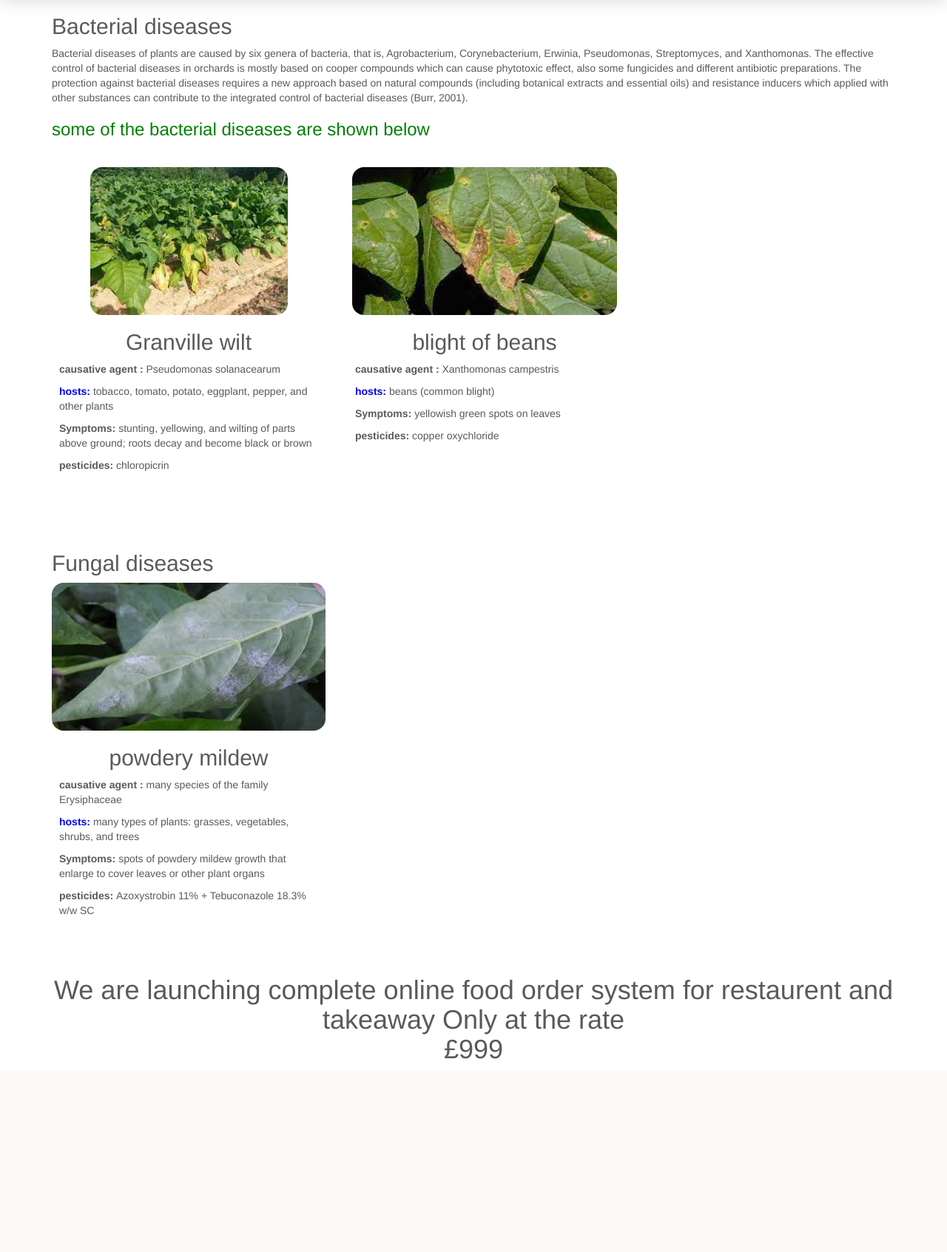
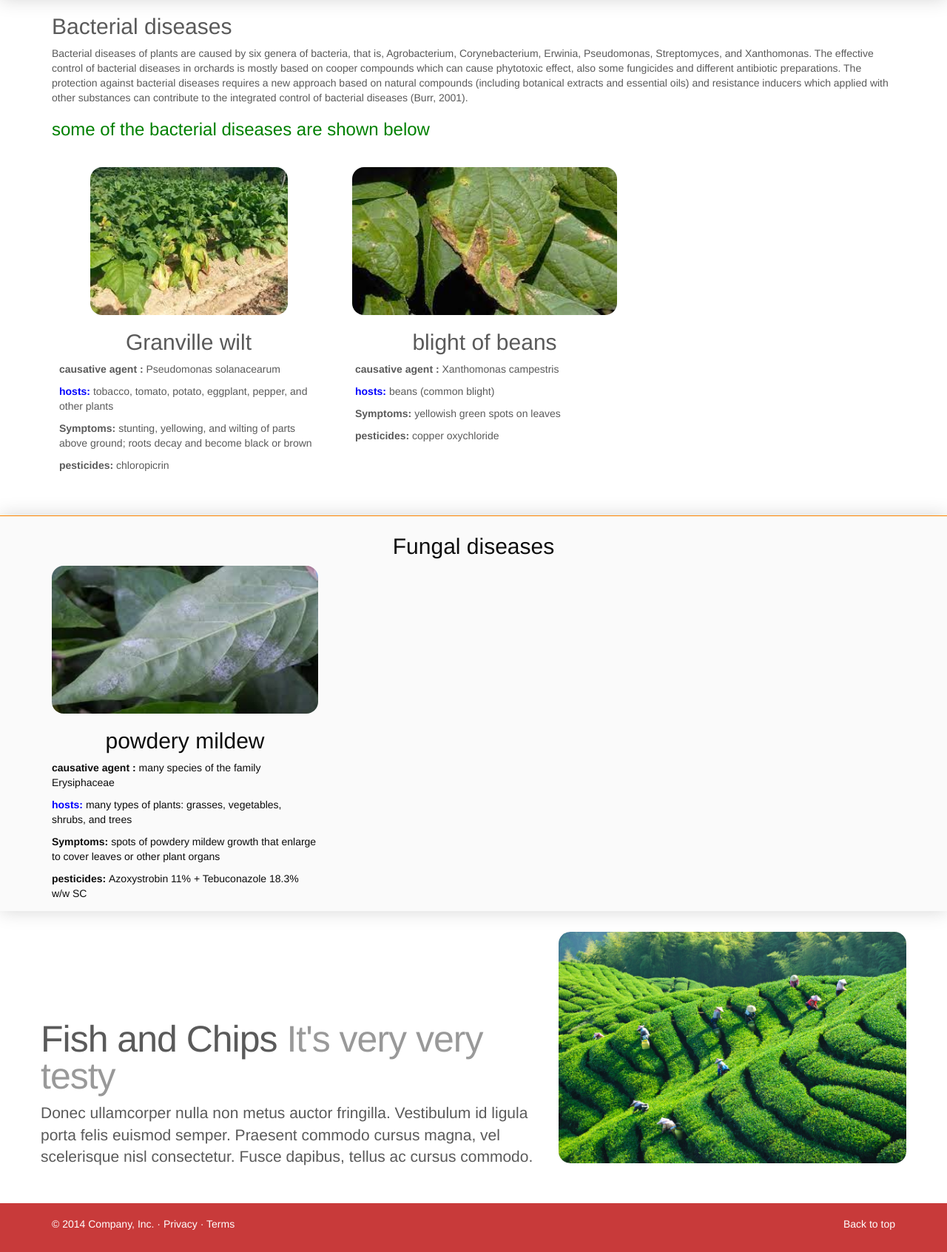
Before and after one commit to pavan-bandi/karshak, a Django app: page / in a window 1280 px wide. Shown: the part 925-2618 px from the top of the page at 74% size. Before the commit the page ends 2357 px from the top, so only its background shows below. Run offline with Django 4.2, Linux system fonts and the light colour scheme; data comes from the database, SQL or seed files in the repository; some libraries are stand-ins or nearby versions.

Commit message:
Update index.html

```diff
--- a/plantdiseases/templates/index.html
+++ b/plantdiseases/templates/index.html
@@ -9,7 +9,7 @@
     <meta name="description" content="">
     <meta name="author" content="">
     <link rel="shortcut icon" href="themes/assets/ico/favicon.ico">
-    <title>Bootstrappage.com free templates</title>
+    <title>karshakintro</title>
 
     <!-- Bootstrap core CSS -->
     <link href="{% static 'dist/css/bootstrap.min.css' %}" rel="stylesheet">
@@ -186,8 +186,14 @@ img:hover {
       </div><!-- /.row -->
 
 </div>
-<div class="container marketing">
+</div>
 
+
+
+
+
+<div class="mainTitle">
+     <div class="container">
   <h2>Fungal diseases</h2>
 
   <!-- Marketing messaging and featurettes
@@ -215,34 +221,67 @@ img:hover {
     </div><!-- /.row -->
 </div>
 </div>
+      </div>
 
 
 
 
-		<div class="container">
-		<div class="row">
-			<div class="col-lg-12">
-				<h1 class="cntr">We are launching complete online food order system for restaurent and takeaway Only at the rate <br>&pound;999 </h1>
-			</div>
-		</div>
-		</div>
 
 
 
-	<script>
-window.onscroll = function() {myFunction()};
+	 <div class="container marketing">
+   <div id="myCarousel4" class="carousel slide" data-ride="carousel">
+      <!-- Indicators -->
+      <div class="carousel-inner">
+      <div class="item active">
+      <div class="row featurette">
+        <div class="col-md-7">
+          <h2 class="featurette-heading">Fish and Chips <span class="text-muted">It's very very testy</span></h2>
+          <p class="lead">Donec ullamcorper nulla non metus auctor fringilla. Vestibulum id ligula porta felis euismod semper. Praesent commodo cursus magna, vel scelerisque nisl consectetur. Fusce dapibus, tellus ac cursus commodo.</p>
+        </div>
+        <div class="col-md-5">
+          <img src="{% static 'assets/images/plants.png'%}" alt="Fish and Chips">
+        </div>
+      </div>
+      </div>
 
-var navbar = document.getElementById("navbar");
-var sticky = navbar.offsetTop;
 
-function myFunction() {
-  if (window.pageYOffset >= sticky) {
-    navbar.classList.add("sticky")
-  } else {
-    navbar.classList.remove("sticky");
-  }
-}
-</script>
+	<div class="item">
+      <div class="row featurette">
+        <div class="col-md-5">
+          <img src="{% static 'assets/images/plants.png'%}" alt="Generic placeholder image">
+        </div>
+        <div class="col-md-7">
+          <h2 class="featurette-heading">Oh yeah, very nice Burger. <span class="text-muted">Delicious.</span></h2>
+          <p class="lead">Donec ullamcorper nulla non metus auctor fringilla. Vestibulum id ligula porta felis euismod semper. Praesent commodo cursus magna, vel scelerisque nisl consectetur. Fusce dapibus, tellus ac cursus commodo.</p>
+        </div>
+      </div>
+      </div>
+
+
+	<div class="item">
+      <div class="row featurette">
+        <div class="col-md-7">
+          <h2 class="featurette-heading">Try yourself <span class="text-muted">Testy</span></h2>
+          <p class="lead">Donec ullamcorper nulla non metus auctor fringilla. Vestibulum id ligula porta felis euismod semper. Praesent commodo cursus magna, vel scelerisque nisl consectetur. Fusce dapibus, tellus ac cursus commodo.</p>
+        </div>
+        <div class="col-md-5">
+		  <img class="img-circle" src="{% static 'assets/images/plants.png'%}" alt="Generic placeholder image">
+        </div>
+      </div>
+      </div>
+	   </div>
+    </div><!-- /.carousel -->
+    </div><!-- /.container -->
+
+
+       <footer style="background-color:#c83a3a;">
+		<div class="container" >
+        <p class="pull-right" ><a href="#">Back to top</a></p>
+        <p>&copy; 2014 Company, Inc. &middot; <a href="#">Privacy</a> &middot; <a href="#">Terms</a></p>
+		</div>
+      </footer>
+
 
 
 
```
